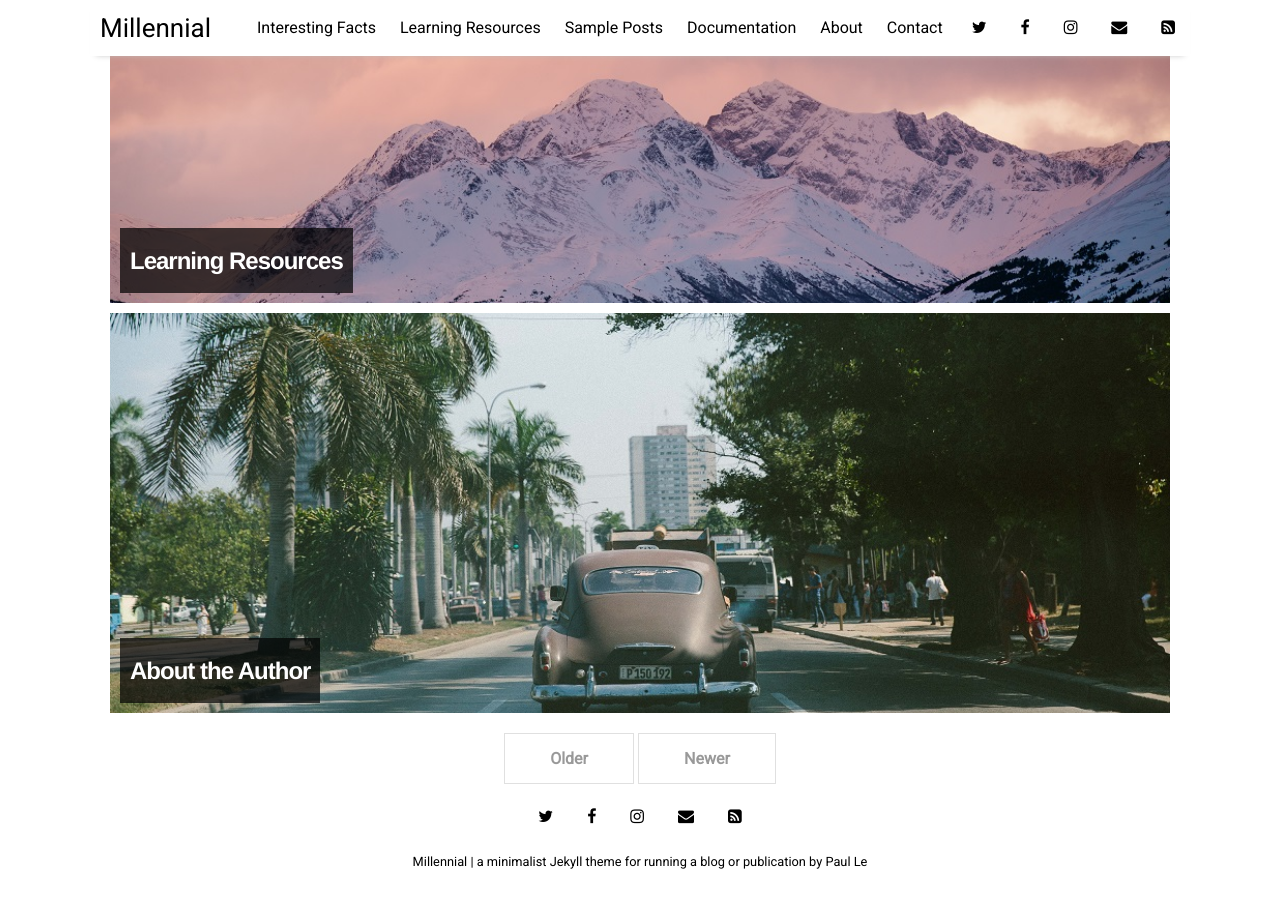
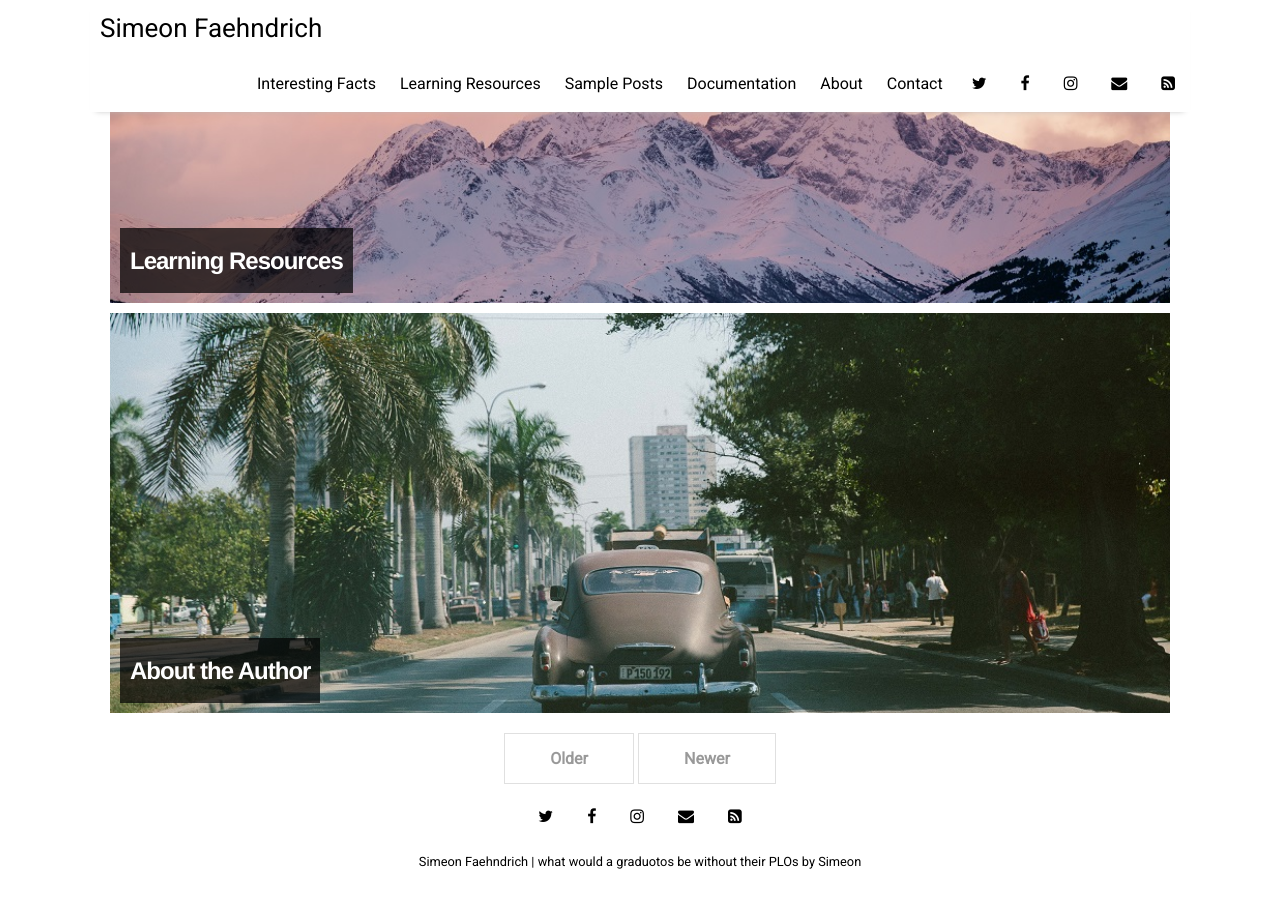
Before and after one commit to simeonfaehndrich/portfolio, a Jekyll site: the page built from index.html, in a window 1280 px wide and 900 px high, scrolled down 1398 px. Built offline with Jekyll 4.4.1, drawn with Linux system fonts in a browser that asks for light colours; nearby versions of some CDN libraries; the list of posts is cut into pages by our own code.

Commit message:
Update _config.yml

```diff
--- a/_config.yml
+++ b/_config.yml
@@ -10,9 +10,9 @@ permalink:           /:title
 plugins:             [jekyll-paginate, jekyll-sitemap, jekyll-feed, jekyll-seo-tag]
 
 # Customise atom feed settings (this is where Jekyll-Feed gets configuration information)
-title:		           "Millennial"
-description:	       "a minimalist Jekyll theme for running a blog or publication"
-author:              "Paul Le"
+title:		           "Simeon Faehndrich"
+description:	       "what would a graduotos be without their PLOs"
+author:              "Simeon"
 
 # RSS 2.0 can be used instead of Atom by uncommenting following two lines
 #feed:
```
